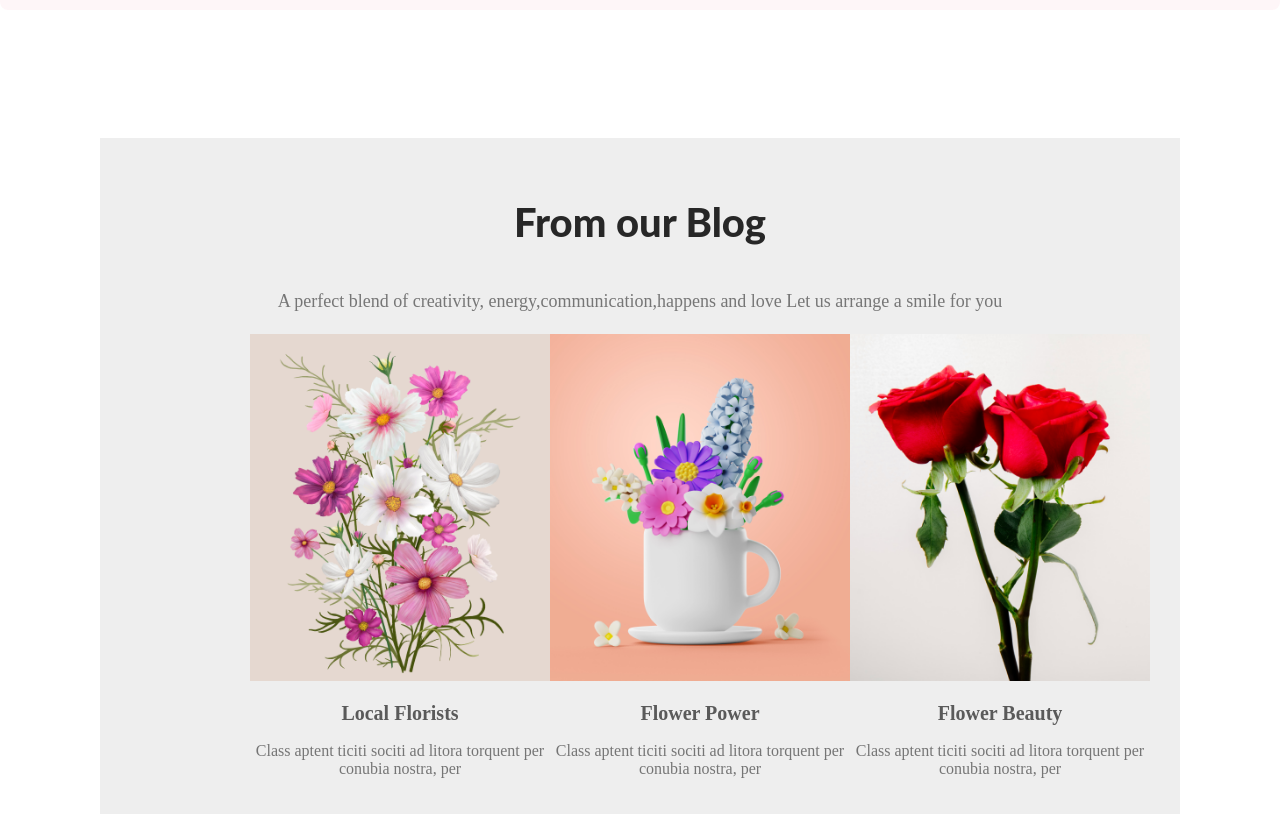
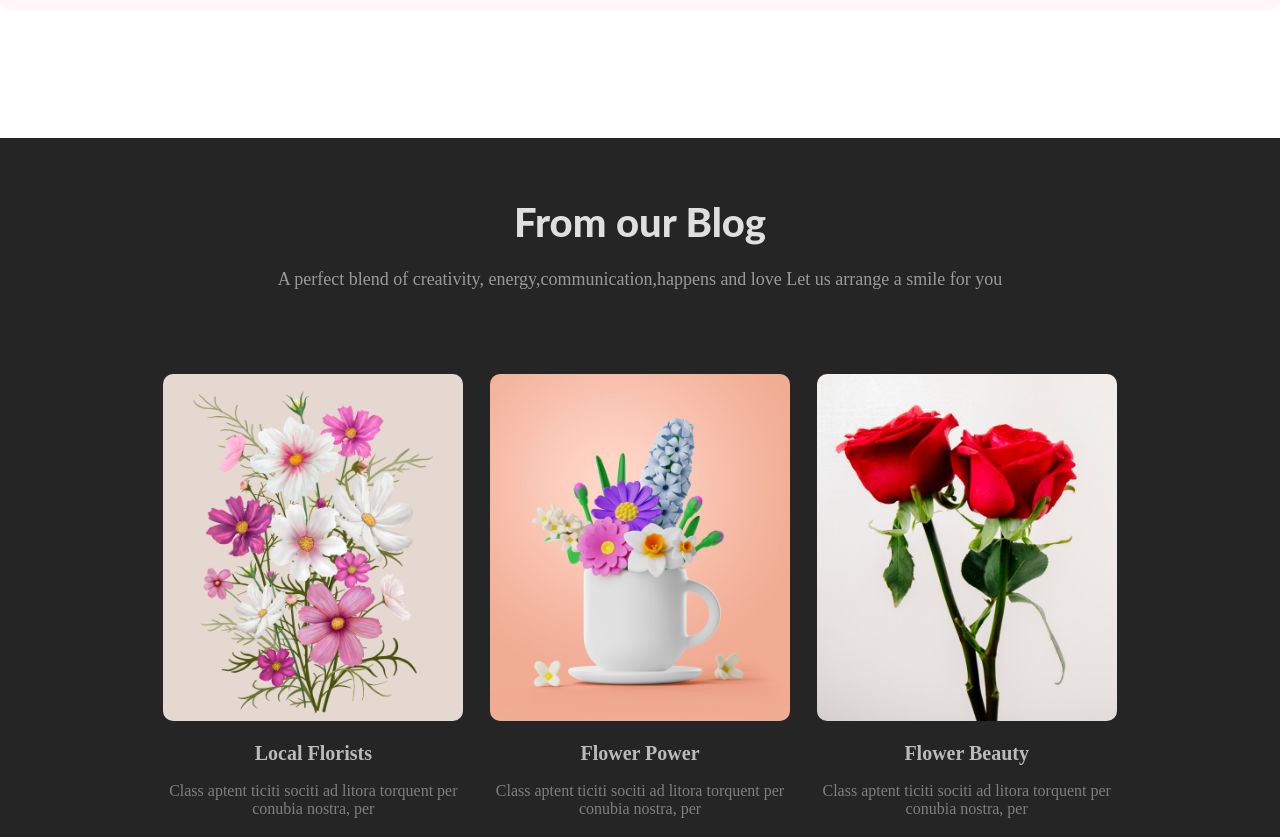
Before and after one commit to jawadkhan288/flower-shop-assignment-01, a plain HTML site: page index.html in a window 1280 px wide. Shown: the part 3060-3897 px from the top of the page. Drawn offline with nearby package versions, Linux system fonts and the light colour scheme.

Commit message:
all done

```diff
--- a/index.html
+++ b/index.html
@@ -85,8 +85,8 @@
       </section>
 
       <section class="blog-section">
-        <h3 class="featured-title">From our Blog</h3>
-        <p class="featured-paragraph">
+        <h3 class="blog-title">From our Blog</h3>
+        <p class="blog-paragraph">
           A perfect blend of creativity, energy,communication,happens and love
           Let us arrange a smile for you
         </p>
--- a/style.css
+++ b/style.css
@@ -173,24 +173,44 @@ margin-bottom: 0;
 }
 .blog-section{
     margin-top: 20px;
-    background-color: rgb(238, 238, 238);
-    margin: 0px 100px 0 100px;
+    background-color: rgb(37, 37, 37);
+
     padding: 20px 150px;
 }
+.blog-title{
+    color: #dfdfdf;
+text-align: center;
+font-family: Lato;
+font-size: 40px;
+font-weight: 800;
+margin-bottom: 0;
+}
+.blog-paragraph{
+    margin-bottom: 30px;
+    color: rgba(233, 233, 233, 0.6);
+    text-align: center;
+    font-size: 18px;
+    font-weight: 400;
+    line-height: 30px;
+}
 .blog-img{
+    margin-top: 80px;
+    text-align: center;
     display: flex;
     justify-content: space-between;
+    margin-bottom: 20px;
 }
 .b-i{
+    border-radius: 10px;
     width: 300px;
 }
 .blog-discription-title{
     text-align: center;
     font-size: 20px;
-    color: #5a5a5a;
+    color: #bbbbbb;
 }
 .blog-discription{
-    color: #757575;
+    color: #7f7f7f;
     font-size: 16px;
     text-align: center;
 }
@@ -246,7 +266,8 @@ font-weight: 400;
     border: 0px;
     border-radius: 5px;
     background-color: #fff;
-    width: 700px;
+    width: 700px;;
+    size: cover;
 
 }
 
```
